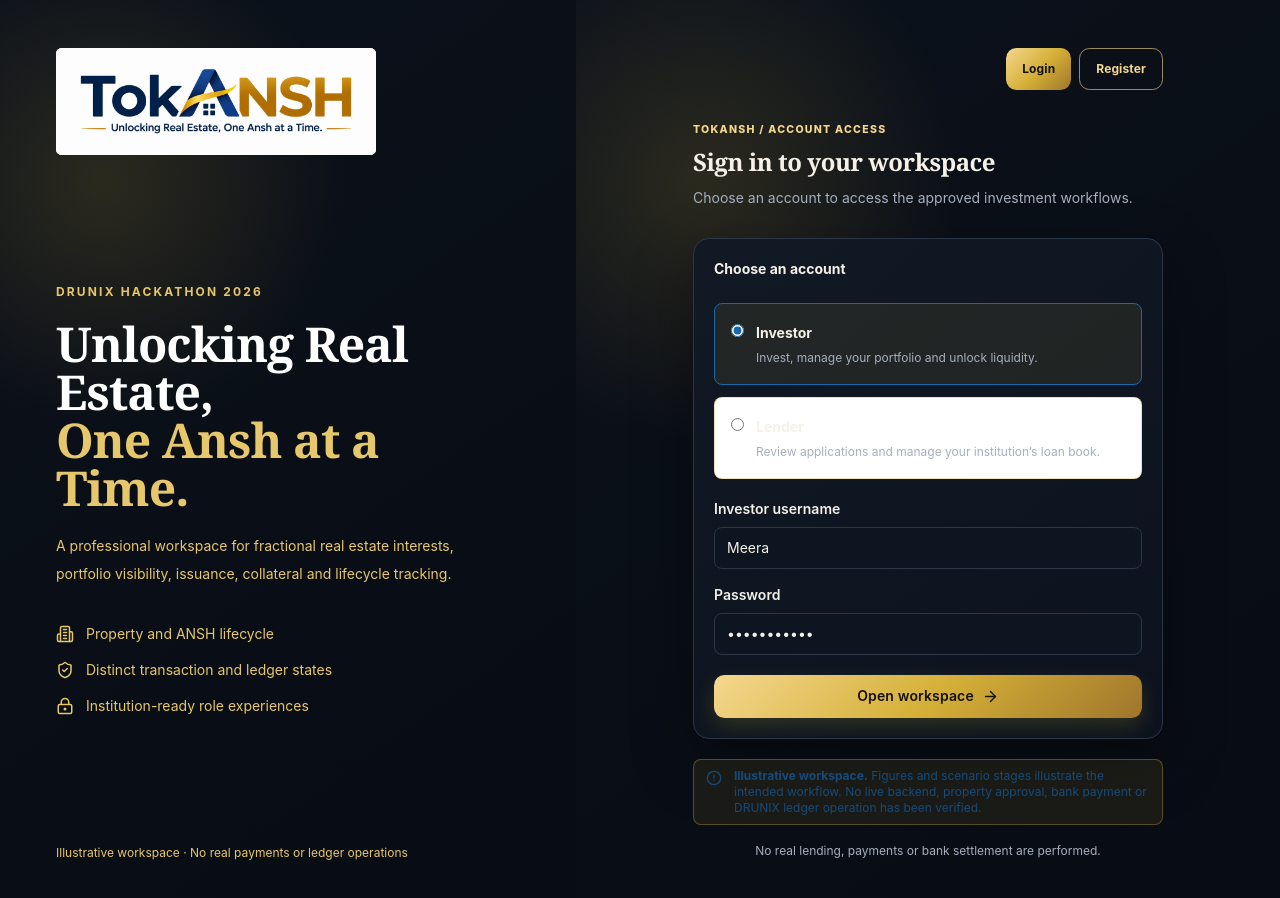
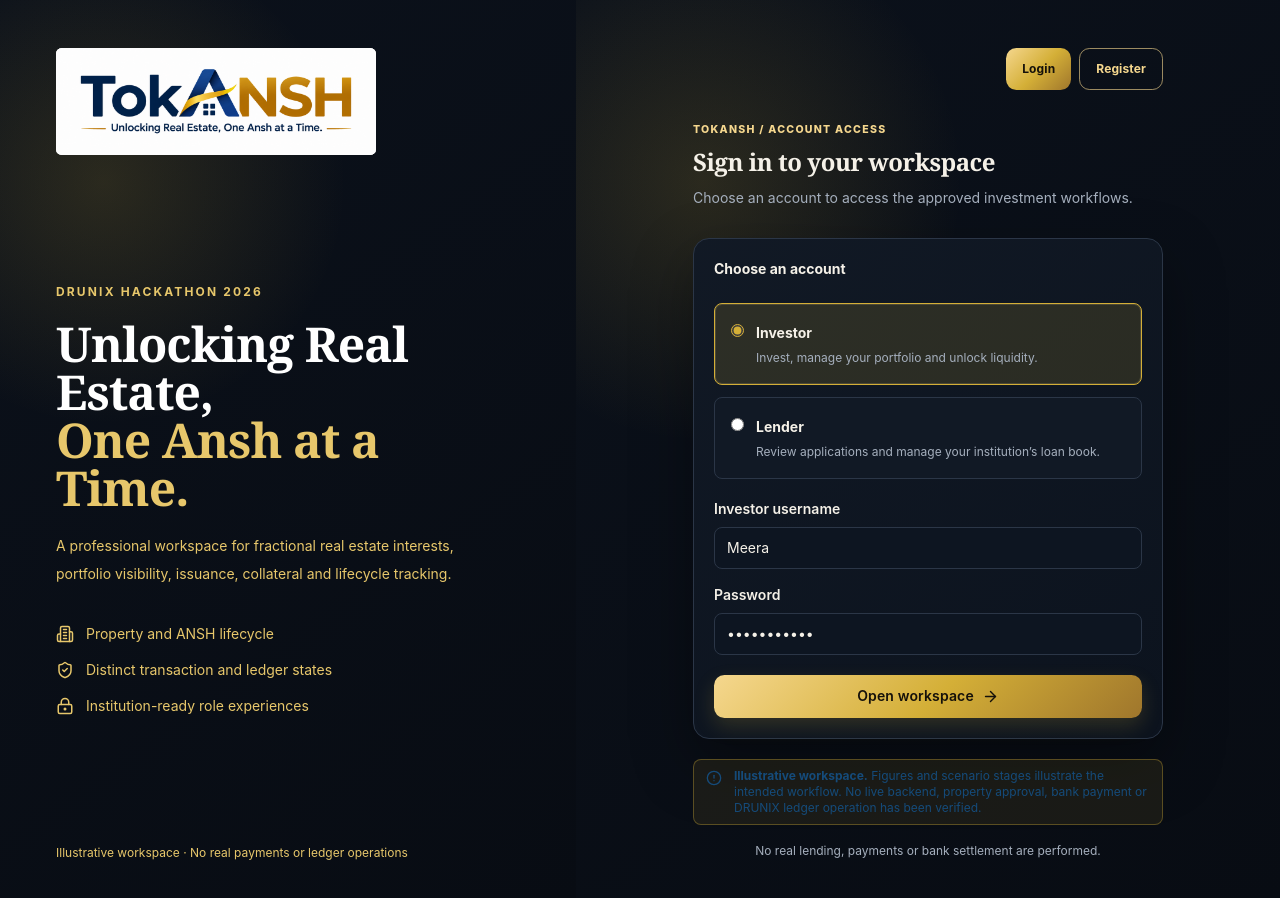
Before and after one commit to kshewani/tokansh, a React (Vite) app in the folder frontend/: page /#/login in a window 1280 px wide. Shown: the top 898 px of the page. Built offline with nearby package versions, Linux system fonts and the light colour scheme; no server answers.

Commit message:
fix(ui): fixed login screen colors

```diff
--- a/frontend/src/App.tsx
+++ b/frontend/src/App.tsx
@@ -63,7 +63,7 @@ function Login(){
     <Card className="login-panel">
      <form onSubmit={enter}>
       <fieldset className="space-y-3"><legend className="mb-3 text-sm font-bold text-[#102B4E]">Choose an account</legend>
-       {roleOptions.map(item=><label key={item.role} className={'flex cursor-pointer items-start gap-3 rounded-lg border p-4 transition-colors '+(selectedRole===item.role?'border-[#1769AA] bg-blue-50':'border-slate-200 bg-white hover:border-blue-300')}>
+       {roleOptions.map(item=><label key={item.role} className={'login-role-option flex cursor-pointer items-start gap-3 rounded-lg border p-4 transition-colors '+(selectedRole===item.role?'is-selected':'')}>
         <input className="mt-1 accent-[#1769AA]" type="radio" name="demo-role" value={item.role} checked={selectedRole===item.role} onChange={()=>setSelectedRole(item.role)}/>
         <span><strong className="text-sm text-[#102B4E]">{item.label}</strong><span className="mt-1 block text-xs leading-5 text-slate-500">{item.description}</span></span>
        </label>)}
--- a/frontend/src/styles.css
+++ b/frontend/src/styles.css
@@ -108,6 +108,7 @@ button:focus-visible,a:focus-visible,input:focus-visible,select:focus-visible{ou
 .premium-app .gold-icon{display:grid;place-items:center;height:2.65rem;width:2.65rem;border:1px solid rgba(245,215,142,.4);border-radius:50%;background:radial-gradient(circle,rgba(212,175,55,.35),rgba(212,175,55,.08));color:var(--premium-champagne)}
 .premium-app .login-surface{background:radial-gradient(circle at 18% 20%,rgba(212,175,55,.16),transparent 28%),linear-gradient(145deg,#0b111b,#080c13)}
 .premium-app .login-panel{background:linear-gradient(145deg,rgba(17,25,37,.98),rgba(12,19,30,.98));border:1px solid rgba(212,175,55,.32);box-shadow:0 24px 60px rgba(0,0,0,.35)}
+.premium-app .login-role-option{background:#111925!important;border-color:#2b3647!important;color:#f5f1e8!important}.premium-app .login-role-option:hover{border-color:#d4af37!important;background:#192331!important}.premium-app .login-role-option.is-selected{background:rgba(212,175,55,.14)!important;border-color:#d4af37!important;box-shadow:inset 0 0 0 1px rgba(245,215,142,.16)}.premium-app .login-role-option strong{color:#f5f1e8!important}.premium-app .login-role-option input{accent-color:#d4af37}
 .premium-app .login-brand{font-family:Georgia,serif;color:var(--premium-text);font-size:1.5rem;font-weight:700;letter-spacing:.03em}
 .premium-app .login-brand span{color:var(--premium-champagne)}
 .premium-app .mobile-menu-button{border:1px solid rgba(245,215,142,.38);color:var(--premium-champagne);background:rgba(17,25,37,.9)}
```
